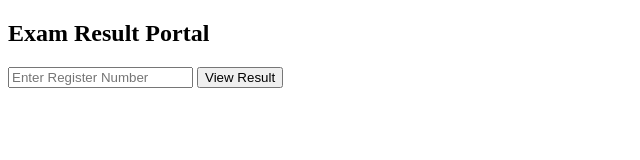
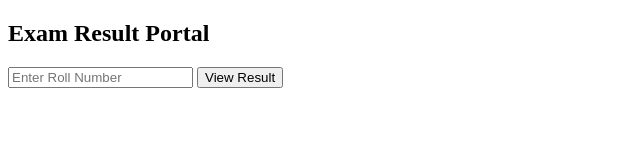
Before and after one commit to Sabeeha-0705/exam-result-system, a plain HTML site: page frontend/index.html in a window 1280 px wide. Shown: the full height of the page, 0-640 px from the left. Drawn offline with Linux system fonts and the light colour scheme.

Commit message:
testing poll scm

```diff
--- a/frontend/index.html
+++ b/frontend/index.html
@@ -6,7 +6,7 @@
 <body>
   <h2>Exam Result Portal</h2>
 
-  <input type="text" id="regno" placeholder="Enter Register Number">
+  <input type="text" id="regno" placeholder="Enter Roll Number">
   <button onclick="getResult()">View Result</button>
 
   <pre id="output"></pre>
```
